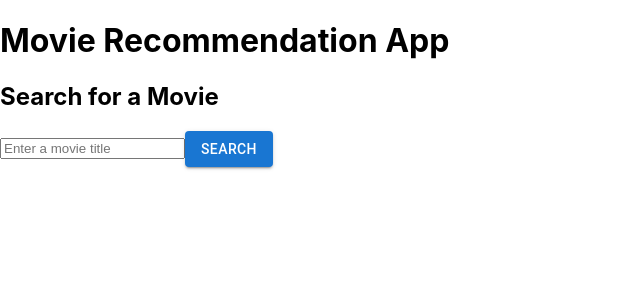
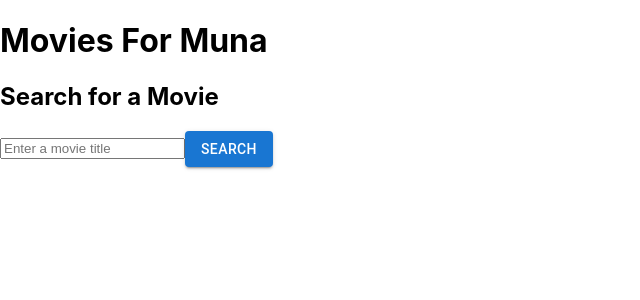
Before and after one commit to zacharyboelter/movie-recommendation-app, a React (Create React App) app: page / in a window 1280 px wide. Shown: the top 300 px of the page, without its empty margins (0-640 px from the left). Built offline with nearby package versions, Linux system fonts and the light colour scheme.

Commit message:
import main to App.js for rendering

```diff
--- a/src/App.js
+++ b/src/App.js
@@ -1,13 +1,14 @@
 import React from "react";
 // import Movielist from "./components/movieList";
-import MovieSearch from "./components/MovieSearch";
+// import MovieSearch from "./components/MovieSearch";
+import Main from "./components/Main";
 
 
 const App = () => {
   return (
     <div>
-      <h1>Movie Recommendation App</h1>
-      <MovieSearch />
+      <h1>Movies For Muna</h1>
+      <Main />
     </div>
   )
 }
```
